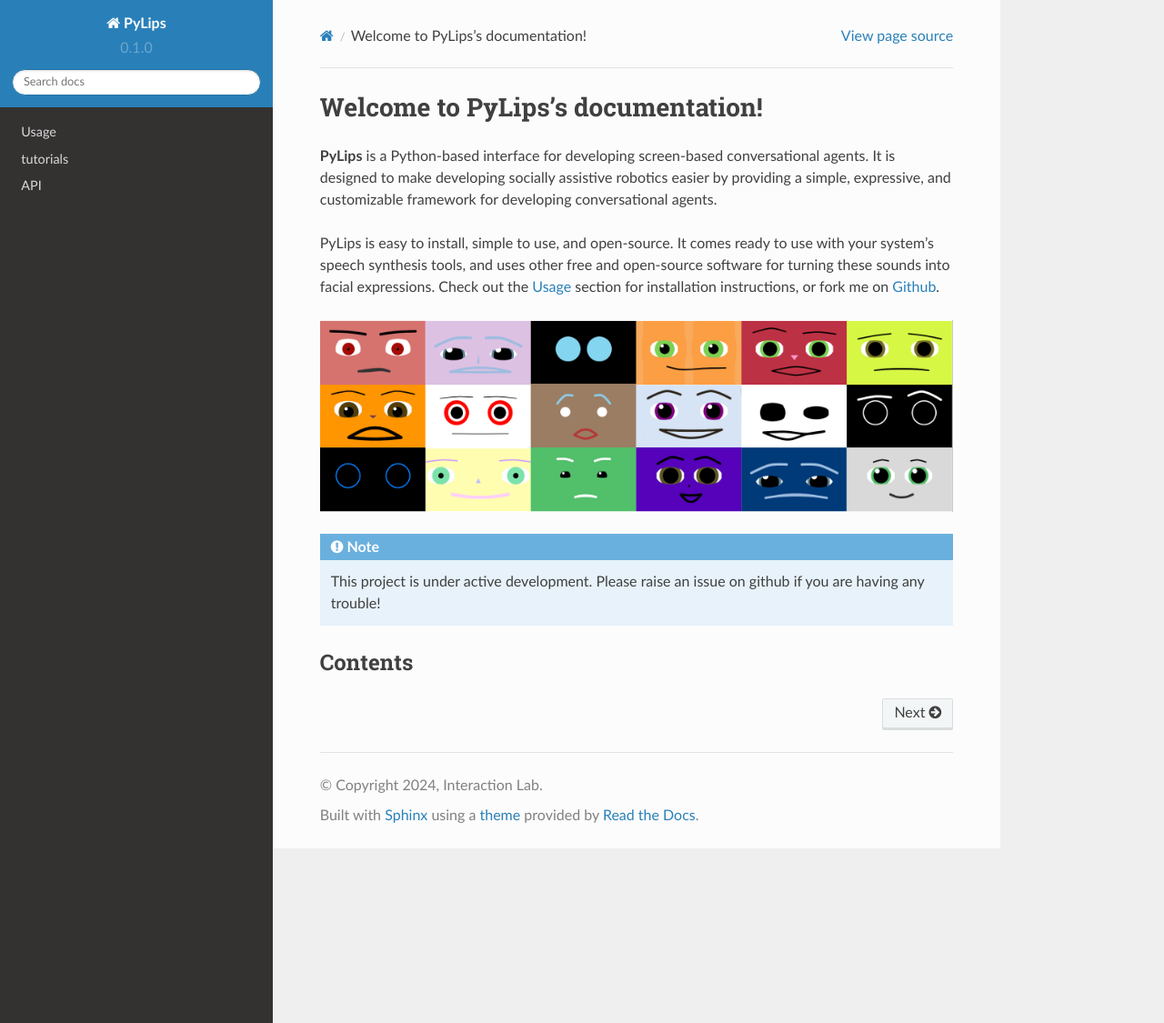
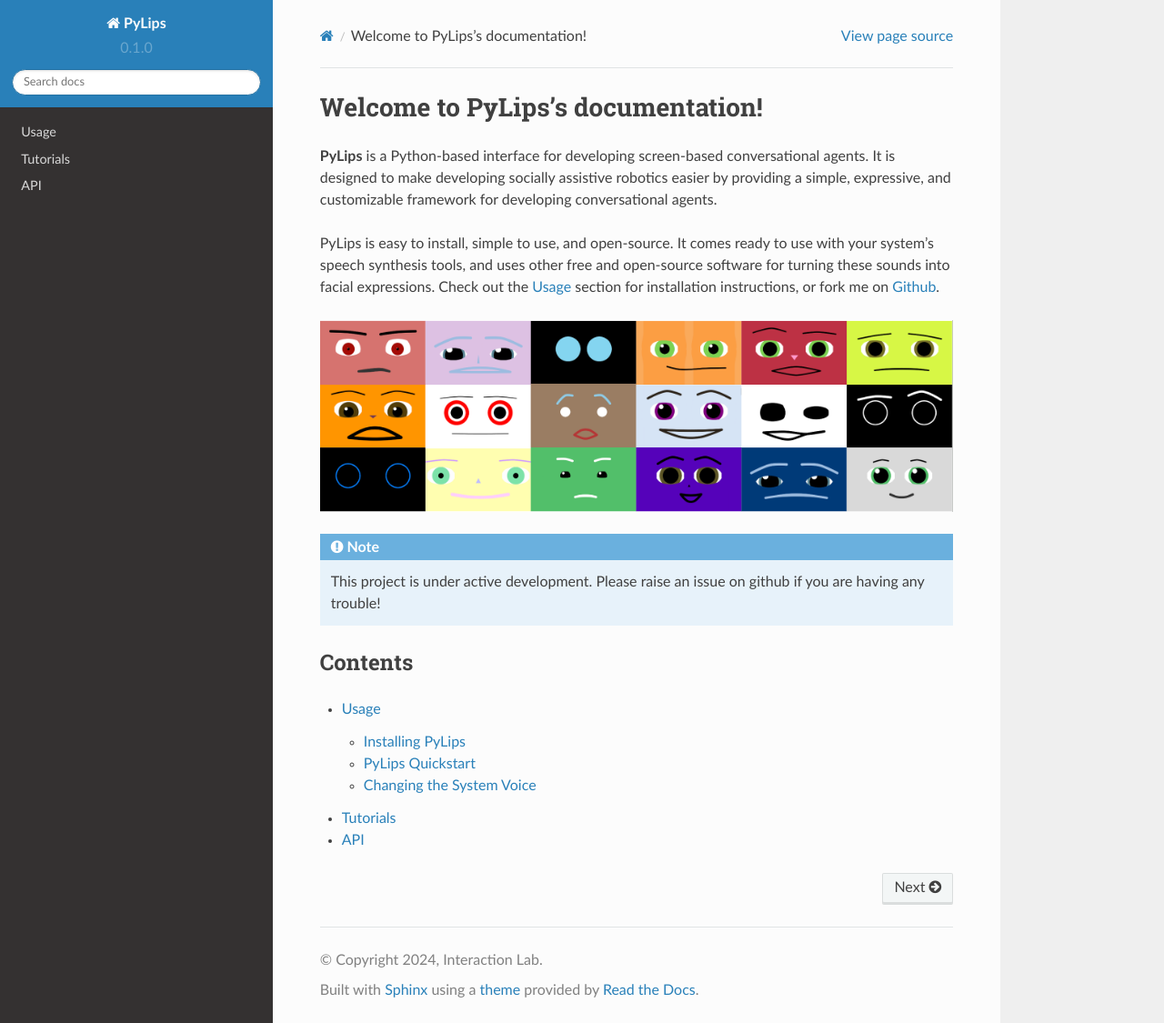
Before and after one commit to interaction-lab/PyLips, a Sphinx documentation site: the page built from docs/source/index.rst, in a window 1280 px wide and 1125 px high. Shown: the whole window at 91% size. Built offline with Sphinx 7.4.7 and the Read the Docs theme 2.0.0, drawn with Linux system fonts in a browser that asks for light colours.

Commit message:
toc tree?

```diff
--- a/docs/source/index.rst
+++ b/docs/source/index.rst
@@ -25,8 +25,6 @@
 
 .. toctree::
    :maxdepth: 4
-   :hidden:
-   :includehidden:
 
    usage
    tutorials
--- a/docs/source/tutorials.rst
+++ b/docs/source/tutorials.rst
@@ -1,2 +1,2 @@
-tutorials
+Tutorials
 ================
--- a/docs/source/tutorials/follow.rst
+++ b/docs/source/tutorials/follow.rst
@@ -1,2 +1,4 @@
 Follow with MediaPipe
 ===================================
+
+follow tutorial!
```
